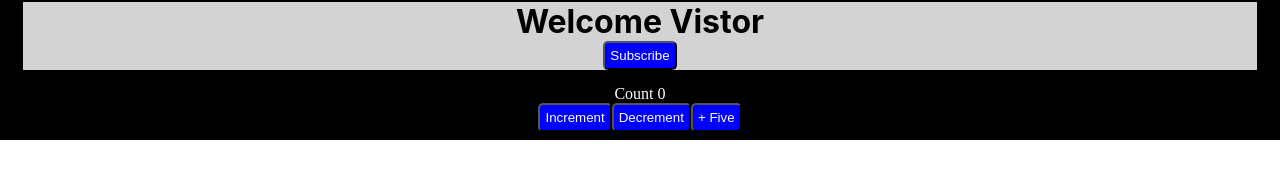
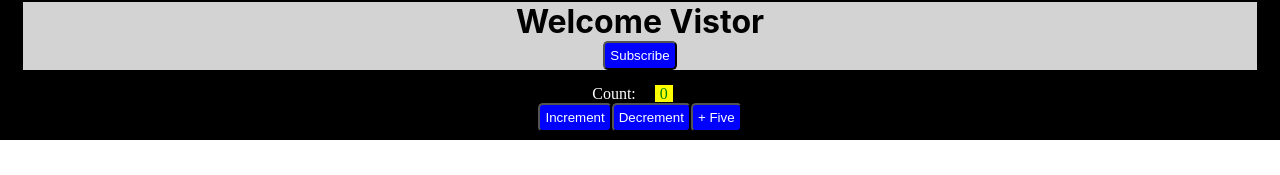
Before and after one commit to yugmani/basics-react, a React (Create React App) app: page / in a window 1280 px wide. Shown: the part 170-345 px from the top of the page. Built offline with nearby package versions, Linux system fonts and the light colour scheme.

Commit message:
counter style

```diff
--- a/src/components/Counter.js
+++ b/src/components/Counter.js
@@ -19,7 +19,7 @@ class Counter extends Component {
           console.log('cb: ', this.state.count);
         }
       );
-    }
+    } else return;
   }
 
   decrement() {
@@ -47,7 +47,9 @@ class Counter extends Component {
   render() {
     return (
       <div>
-        <div>Count {this.state.count}</div>
+        <div>
+          Count: <span class="count">{this.state.count}</span>
+        </div>
         <button onClick={() => this.increment()}>Increment</button>
         <button onClick={() => this.decrement()}>Decrement</button>
         <button onClick={() => this.incrementFive()}> + Five</button>
--- a/src/style.css
+++ b/src/style.css
@@ -34,3 +34,10 @@ button {
   background-color: blue;
   color: white;
 }
+
+.count {
+  color: green;
+  background-color: yellow;
+  padding: 0 5px;
+  margin: 15px;
+}
```
